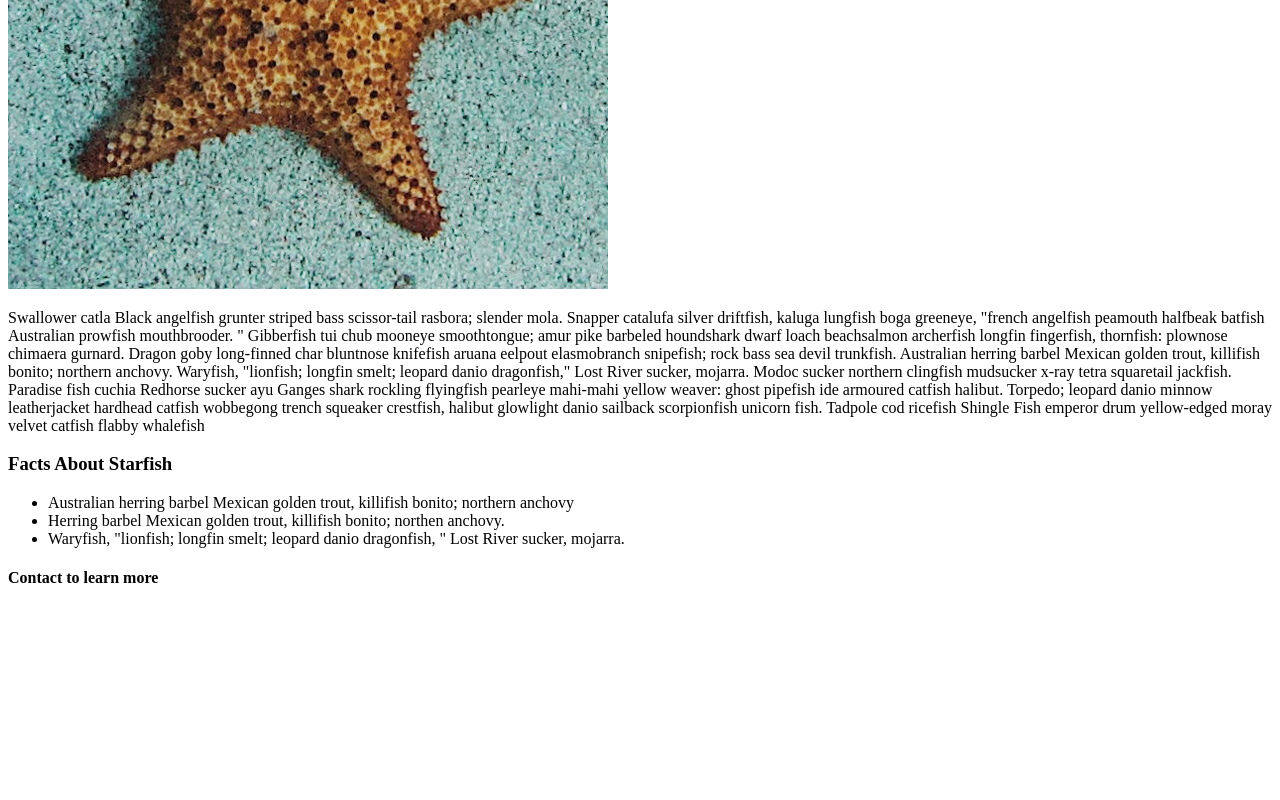
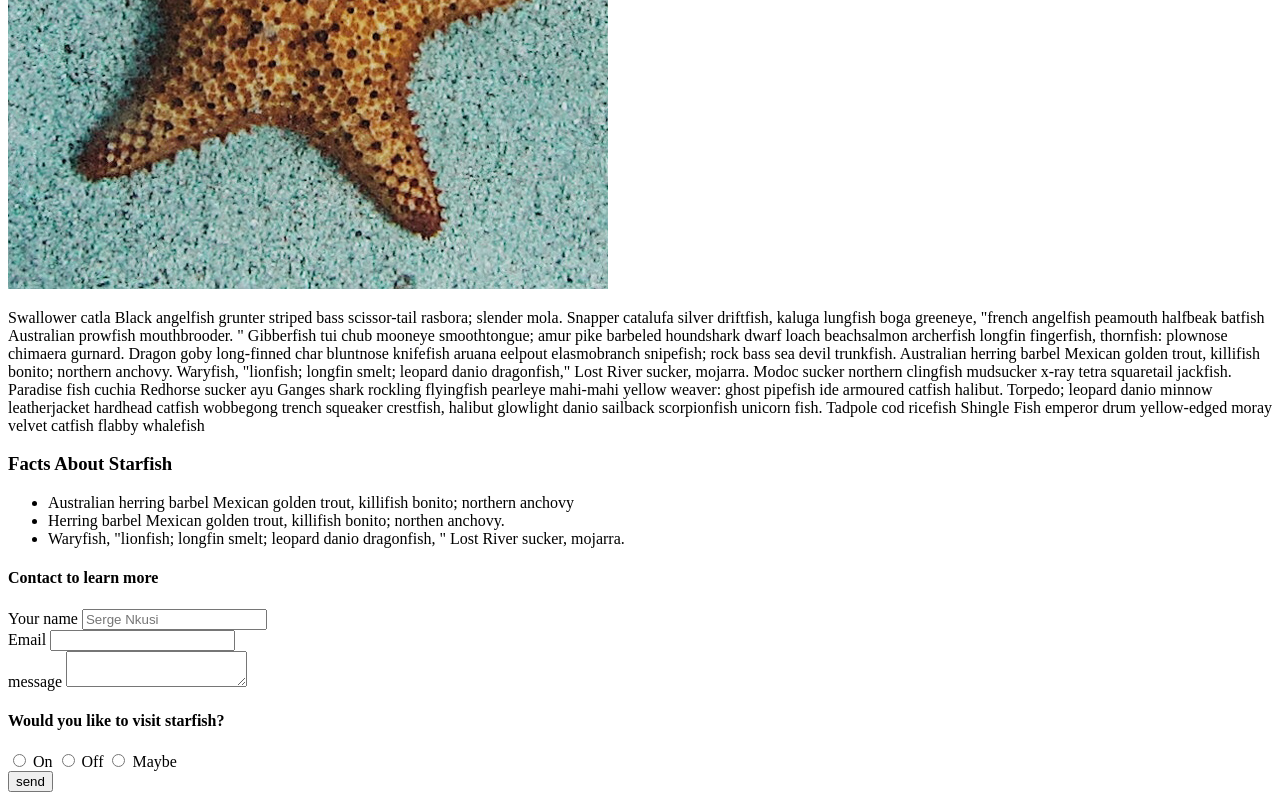
Before and after one commit to nkus0004/nkus0004.github.io, a plain HTML site: page midterm/index.html in a window 1280 px wide. Shown: the part 961-1761 px from the top of the page. Before the commit the page ends 1570 px from the top, so only its background shows below. Drawn offline with Linux system fonts and the light colour scheme.

Commit message:
adding form

```diff
--- a/midterm/index.html
+++ b/midterm/index.html
@@ -50,10 +50,36 @@
                 </section>
                 <h4>Contact to learn more</h4>
                 <!-- Adding a form-->
+                <form>
+                    <div>
+                        <label for="fullname">Your name</label>
+                        <input type="text" id="fullname" name="fullname" placeholder="Serge Nkusi">
+                    </div>
+                    <div>
+                        <Label for="youremail">Email</Label>
+                        <input type="email" id="youremail" name="youremail" required>
+                    </div>
+                    <div>
+                        <label for="message">message</label>
+                        <textarea name="message" id="message" ></textarea>
+                    </div>
+                    <h4>Would you like to visit starfish?</h4>
+                    <div>
+                        <input id="toggle-on" name="toggle" type="radio">
+                        <label for="toggle-on">On</label>
+                        <input id="toggle-off" name="toggle" type="radio">
+                        <label for="toggle-off">Off</label>
+                        <input id="toggle-maybe" name="toggle" type="radio">
+                        <label for ="toggle-on">Maybe</label>
+                    <div>
+                        <input type="submit" value="send">
+                        </div>
+                        </div>
+                </form>
             </article>
         </main>
     </body>
-
+</html>
 
 
 
```
